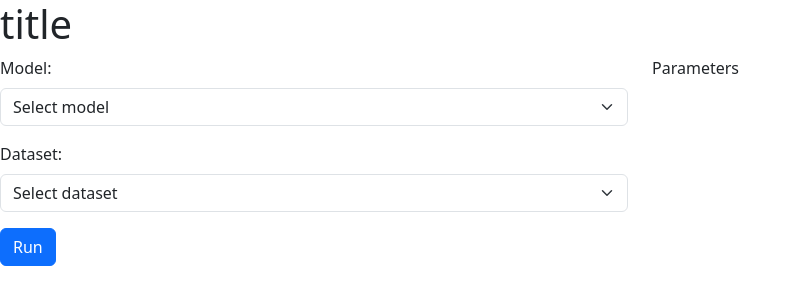
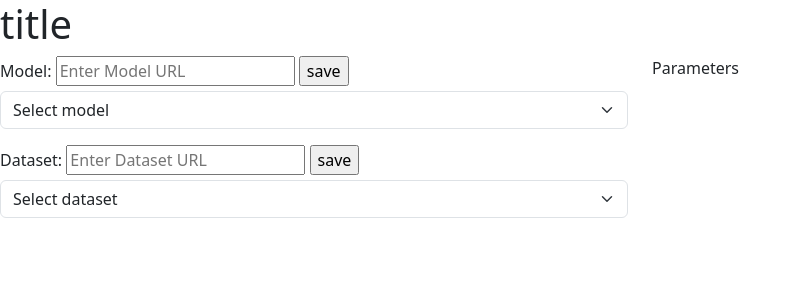
Before and after one commit to fxl271/turbo-broccoli, a Flask app: page / in a window 1280 px wide. Shown: the top 305 px of the page, without its empty margins (0-801 px from the left). Run offline with Flask 3, Linux system fonts and the light colour scheme; some libraries are stand-ins or nearby versions.

Commit message:
can add things to drop downs
dropdowns go crazy

```diff
--- a/front end/templates/homepage.html
+++ b/front end/templates/homepage.html
@@ -7,6 +7,22 @@
     <title>turbo broccoli</title>
     <link href="https://cdn.jsdelivr.net/npm/bootstrap@5.3.2/dist/css/bootstrap.min.css" rel="stylesheet"
         integrity="sha384-T3c6CoIi6uLrA9TneNEoa7RxnatzjcDSCmG1MXxSR1GAsXEV/Dwwykc2MPK8M2HN" crossorigin="anonymous">
+    <script type="text/javascript">
+        function saveModel() {
+            var modelTextBoxInput = document.getElementById("modelURL").value;
+            var dropdown = document.getElementById("modelDropdown");
+            var option = document.createElement("option");
+            option.text = modelTextBoxInput
+            dropdown.add(option);
+        }
+        function saveDataset() {
+            var datasetTextBoxInput = document.getElementById("datasetURL").value;
+            var dropdown = document.getElementById("datasetDropdown");
+            var option = document.createElement("option");
+            option.text = datasetTextBoxInput
+            dropdown.add(option);
+        }
+    </script>
 </head>
 
 <body>
@@ -16,7 +32,9 @@
             <div class="col">
                 <div class="mb-3">
                     <label for="model" class="form-label">Model: </label>
-                    <select id="model" class="form-select" aria-label="Model select">
+                    <input type="text" name="modelTextbox" id="modelURL" placeholder="Enter Model URL">
+                    <input type="button" name="modelTextbox" onclick="saveModel()" value="save">
+                    <select id="modelDropdown" class="form-select" aria-label="Model select">
                         <option selected>Select model</option>
                         <option value="1">One</option>
                         <option value="2">Two</option>
@@ -25,7 +43,9 @@
                 </div>
                 <div class="mb-3">
                     <label for="dataset" class="form-label">Dataset: </label>
-                    <select id="dataset" class="form-select" aria-label="Dataset select">
+                    <input type="text" name="datasetTextbox" id="datasetURL" placeholder="Enter Dataset URL">
+                    <input type="button" name="datasetTextbox" onclick="saveDataset()" value="save">
+                    <select id="datasetDropdown" class="form-select" aria-label="Dataset select">
                         <option selected>Select dataset</option>
                         <option value="1">One</option>
                         <option value="2">Two</option>
@@ -40,7 +60,7 @@
                 </div>
             </div>
         </div>
-        <a href="http://127.0.0.1:5000/results?model=model_name&dataset=mydata&parameters=11" class="btn btn-primary">Run</a>
+
 
     </form>
     <script src="https://cdn.jsdelivr.net/npm/bootstrap@5.3.2/dist/js/bootstrap.bundle.min.js"
```
